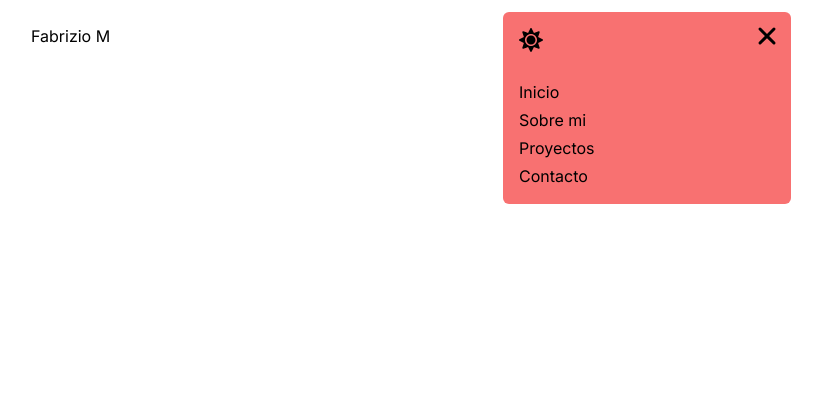
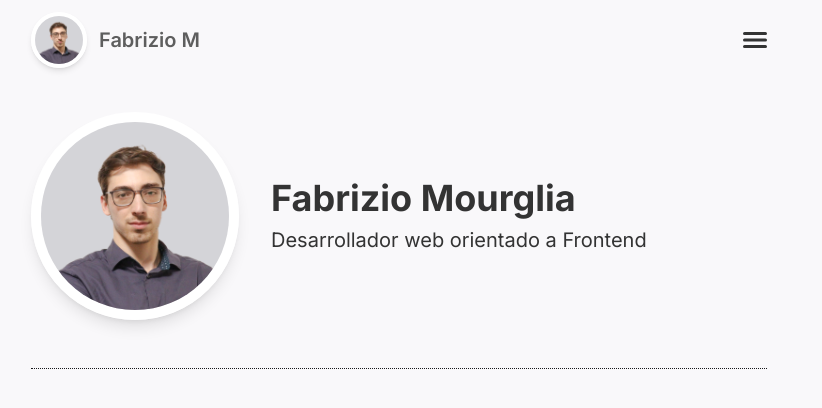
Before and after one commit to fabrizio411/portfolio, a Next.js app: page / in a window 1280 px wide. Shown: the top 408 px of the page, without its empty margins (241-1063 px from the left). Built offline with nearby package versions, Linux system fonts and the light colour scheme.

Commit message:
Personal section

```diff
--- a/app/layout.tsx
+++ b/app/layout.tsx
@@ -1,7 +1,7 @@
 import type { Metadata } from "next";
 import { Inter } from "next/font/google";
 import "./globals.css";
-import Header from "@/components/Header";
+import Header from "@/components/header/Header";
 import { twMerge } from "tailwind-merge";
 
 const inter = Inter({ subsets: ["latin"] });
@@ -20,7 +20,7 @@ export default function RootLayout({
     <html lang="en">
       <body className={twMerge(
         inter.className,
-        'bg-white dark:bg-zinc-800 text-black dark:text-white transition-colors'
+        'bg-bg dark:bg-dark-bg text-text-1 dark:text-dark-text-1 transition-colors'
       )}>
         <Header />
         {children}
--- a/app/page.tsx
+++ b/app/page.tsx
@@ -1,9 +1,10 @@
+import Personal from '@/components/sections/Personal'
 import React from 'react'
 
 const HomePage = () => {
   return (
-    <main>
-
+    <main className='pt-20 m-auto max-w-[800px] w-full px-8'>
+      <Personal />
     </main>
   )
 }
--- a/components/Header.tsx
+++ b/components/header/Header.tsx
@@ -4,9 +4,10 @@ import { useState } from 'react'
 import { IoClose, IoMenu } from 'react-icons/io5';
 import { twMerge } from 'tailwind-merge';
 import ThemeChange from './ThemeChange';
+import Profile from './Profile';
 
 const Header = () => {
-  const [open, setOpen] = useState<boolean>(true)
+  const [open, setOpen] = useState<boolean>(false)
 
   const handleOpen = () => {
     setOpen(!open)
@@ -14,15 +15,18 @@ const Header = () => {
 
   return (
     <header className='fixed top-0 left-0 w-full'>
-      <div className='py-6 m-auto max-w-[800px] w-full px-8 flex justify-between items-center'>
-        <div>Fabrizio M</div>
+      <div className='m-auto max-w-[800px] w-full px-8 h-20 flex justify-between items-center'>
+        <div className='flex gap-3 items-center'>
+          <Profile className='w-14 h-14' />
+          <h1 className='font-semibold text-lg md:text-xl text-text-2 dark:text-dark-text-2'>Fabrizio M</h1>
+        </div>
 
-        <div className='relative'>
-          <div className='h-fit z-20 absolute pos-center' onClick={handleOpen}>
+        <div className='relative w-6'>
+          <div className='h-fit z-30 absolute pos-center' onClick={handleOpen}>
             {!open ?
-              <IoMenu className='w-8 h-8' />
+              <IoMenu className='w-8 h-8 fill-text-1 dark:fill-dark-text-1' />
             :
-              <IoClose className='w-8 h-8' />
+              <IoClose className='w-8 h-8 fill-text-1 dark:fill-dark-text-1' />
             }
           </div>
 
@@ -32,10 +36,13 @@ const Header = () => {
           )} />
 
           <nav className={twMerge(
-            'overflow-hidden opacity-0 bg-red-400 rounded-md absolute -z-10 w-menu md:w-72 h-48 -top-6 -right-6 p-4 transition-all flex flex-col justify-between',
-            open && 'opacity-100 z-10'
+            'overflow-hidden opacity-0 bg-secondary dark:bg-accent rounded-md absolute -z-10 w-menu md:w-72 h-48 -top-6 -right-6 p-4 transition-all flex items-end justify-start',
+            open && 'opacity-100 z-20'
           )}>
-            <ThemeChange className={twMerge(open ? 'block' : 'hidden')} />
+            <ThemeChange className={twMerge(
+              'absolute top-3 left-3',
+              open ? 'block' : 'hidden'
+            )} />
             <ul className={twMerge(open ? 'block' : 'hidden')}>
               <li><a className='pt-1 inline-block'>Inicio</a></li>
               <li><a className='pt-1 inline-block'>Sobre mi</a></li>
--- /dev/null
+++ b/components/header/Profile.tsx
@@ -0,0 +1,22 @@
+import Image from 'next/image'
+import React, { ComponentProps } from 'react'
+import { twMerge } from 'tailwind-merge'
+
+interface ProfileProps {
+  big?: boolean
+}
+
+const Profile: React.FC<ProfileProps & ComponentProps<'div'>> = ({ big, className, ...props }) => {
+  return (
+    <div className={twMerge(
+      'relative rounded-full overflow-hidden border-4 border-white dark:border-zinc-600 shadow-md',
+      big && 'border-[10px] shadow-lg',
+      className
+    )} {...props}>
+      <div className='absolute w-full h-full pos-center bg-zinc-300 dark:bg-zinc-800' />
+      <Image alt='foto' src={'/foto.png'} fill />
+    </div>
+  )
+}
+
+export default Profile
--- a/components/ThemeChange.tsx
+++ b/components/header/ThemeChange.tsx
@@ -3,7 +3,7 @@
 import { ComponentProps, useEffect, useState } from 'react'
 import { FaMoon, FaSun } from 'react-icons/fa'
 
-const ThemeChange = ({ className }: ComponentProps<'div'>) => {
+const ThemeChange = ({ className, ...props }: ComponentProps<'div'>) => {
   const [darkTheme, setDarkTheme] = useState<boolean>(false)
 
   const changeTheme = () => {
@@ -23,11 +23,11 @@ const ThemeChange = ({ className }: ComponentProps<'div'>) => {
   }, [darkTheme])
 
   return (
-    <div onClick={changeTheme}>
+    <div onClick={changeTheme} className={className} {...props}>
       {darkTheme ?
-        <FaMoon className='w-6 h-6 fill-white' />
+        <FaMoon className='w-8 h-8 p-1 fill-dark-text-1' />
       :
-        <FaSun className='w-6 h-6 fill-black' />
+        <FaSun className='w-8 h-8 p-1 fill-text-1' />
       }
     </div>
   )
--- /dev/null
+++ b/components/sections/Personal.tsx
@@ -0,0 +1,16 @@
+import React from 'react'
+import Profile from '../header/Profile'
+
+const Personal = () => {
+  return (
+    <section className=' mt-8 flex flex-col md:flex-row items-center gap-4 md:gap-8 border-b border-zinc-900 dark:border-zinc-500 pb-12 border-dotted'>
+      <Profile className='w-52 h-52 -z-10' big />
+      <div className='text-center md:text-start'>
+        <h2 className='text-2xl md:text-4xl font-bold'>Fabrizio Mourglia</h2>
+        <p className='md:text-xl md:mt-2 dark:text-dark-text-2'>Desarrollador web orientado a Frontend</p>
+      </div>
+    </section>
+  )
+}
+
+export default Personal
--- a/tailwind.config.ts
+++ b/tailwind.config.ts
@@ -11,6 +11,18 @@ const config: Config = {
     extend: {
       width: {
         'menu': 'calc(100vw - 1rem)'
+      },
+      colors: {
+        'bg': '#F9F8FA',
+        'text-1': '#333333',
+        'text-2': '#5e5e5e',
+        'primary': '#7843e9',
+        'secondary': '#b6aacf',
+        'accent': '#937fbd',
+
+        'dark-bg': '#171717',
+        'dark-text-1': '#fafafa',
+        'dark-text-2': '#a9adb3',
       }
     },
   },
```
Also changed, not shown: public/foto.png (added).
